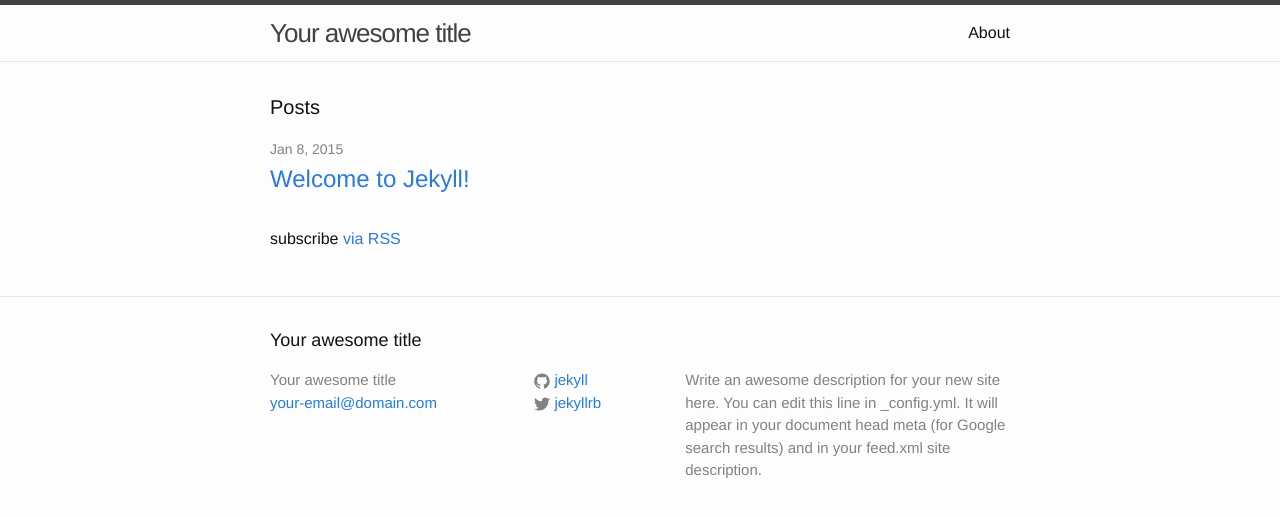
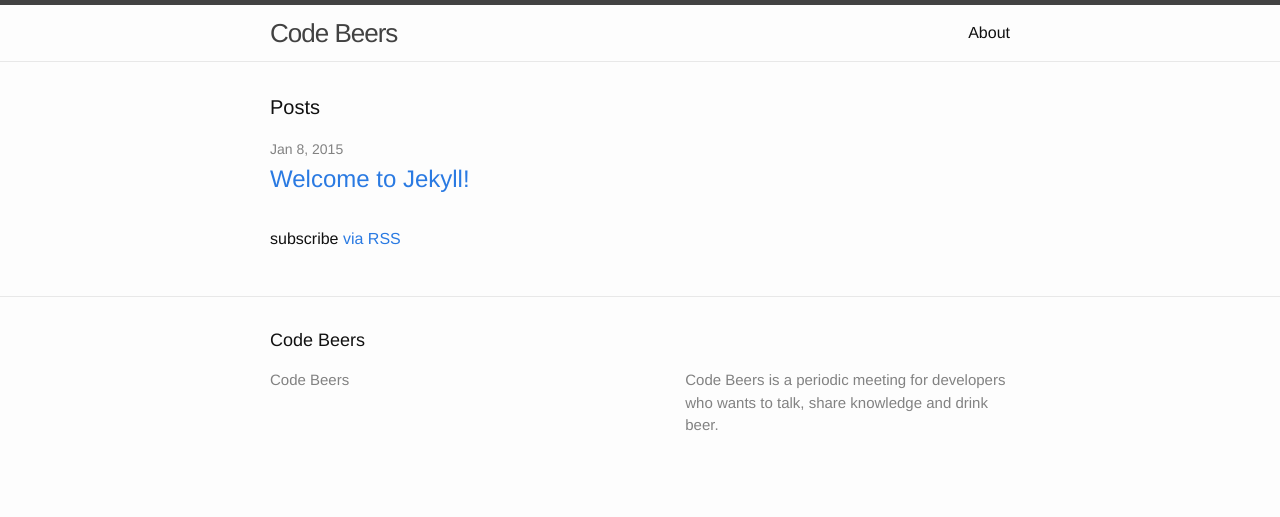
Before and after one commit to codebeers/codebeers.github.io, a Jekyll site: the page built from index.html, in a window 1280 px wide. Shown: the top 517 px of the page. Built offline with Jekyll 4.4.1, drawn with Linux system fonts in a browser that asks for light colours.

Commit message:
Config website

```diff
--- a/_config.yml
+++ b/_config.yml
@@ -1,14 +1,13 @@
 # Site settings
-title: Your awesome title
-email: your-email@domain.com
+title: Code Beers
+# email: your-email@domain.com
 description: > # this means to ignore newlines until "baseurl:"
-  Write an awesome description for your new site here. You can edit this
-  line in _config.yml. It will appear in your document head meta (for
-  Google search results) and in your feed.xml site description.
-baseurl: "" # the subpath of your site, e.g. /blog/
-url: "http://yourdomain.com" # the base hostname & protocol for your site
-twitter_username: jekyllrb
-github_username:  jekyll
+  Code Beers is a periodic meeting for developers who wants to talk,
+  share knowledge and drink beer.
+# baseurl: "" # the subpath of your site, e.g. /blog/
+url: "http://paulodiovani.github.io/" # the base hostname & protocol for your site
+# twitter_username: codebeers
+# github_username:  codebeers
 
 # Build settings
 markdown: kramdown
```
